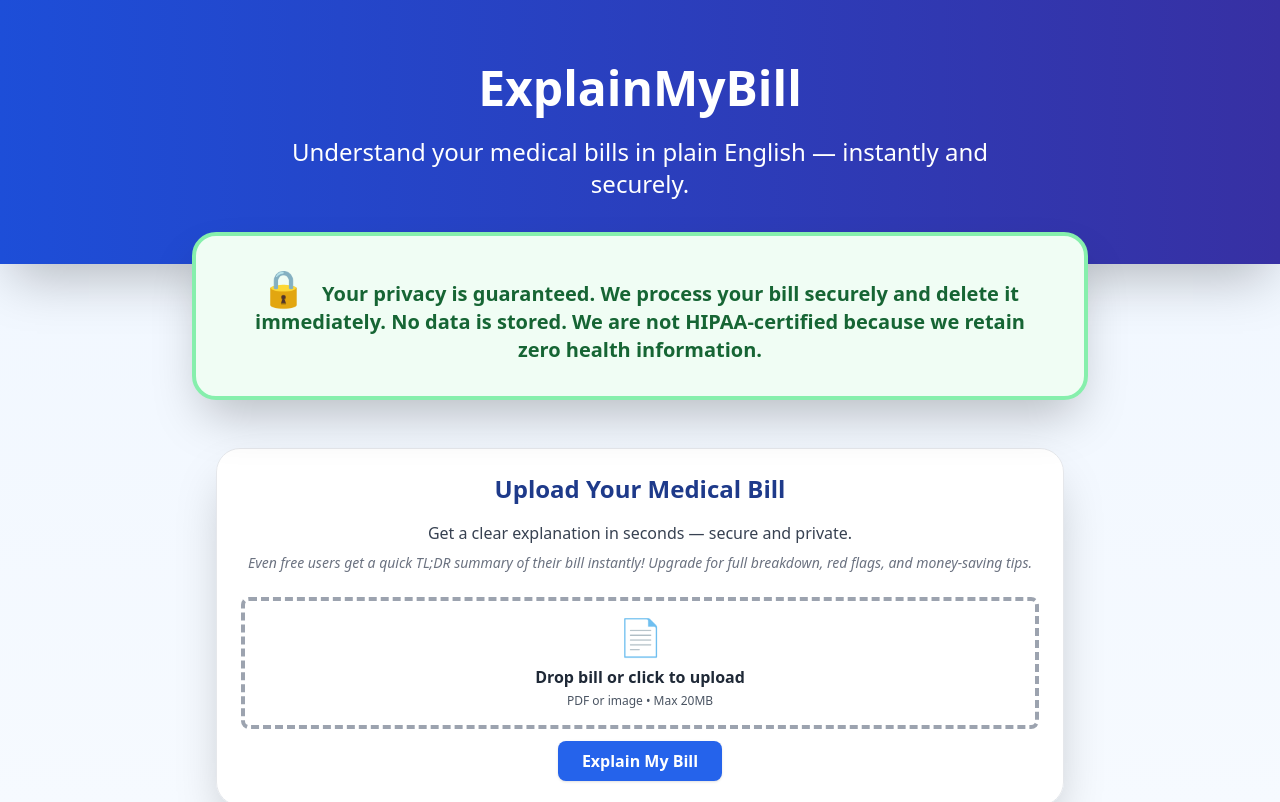
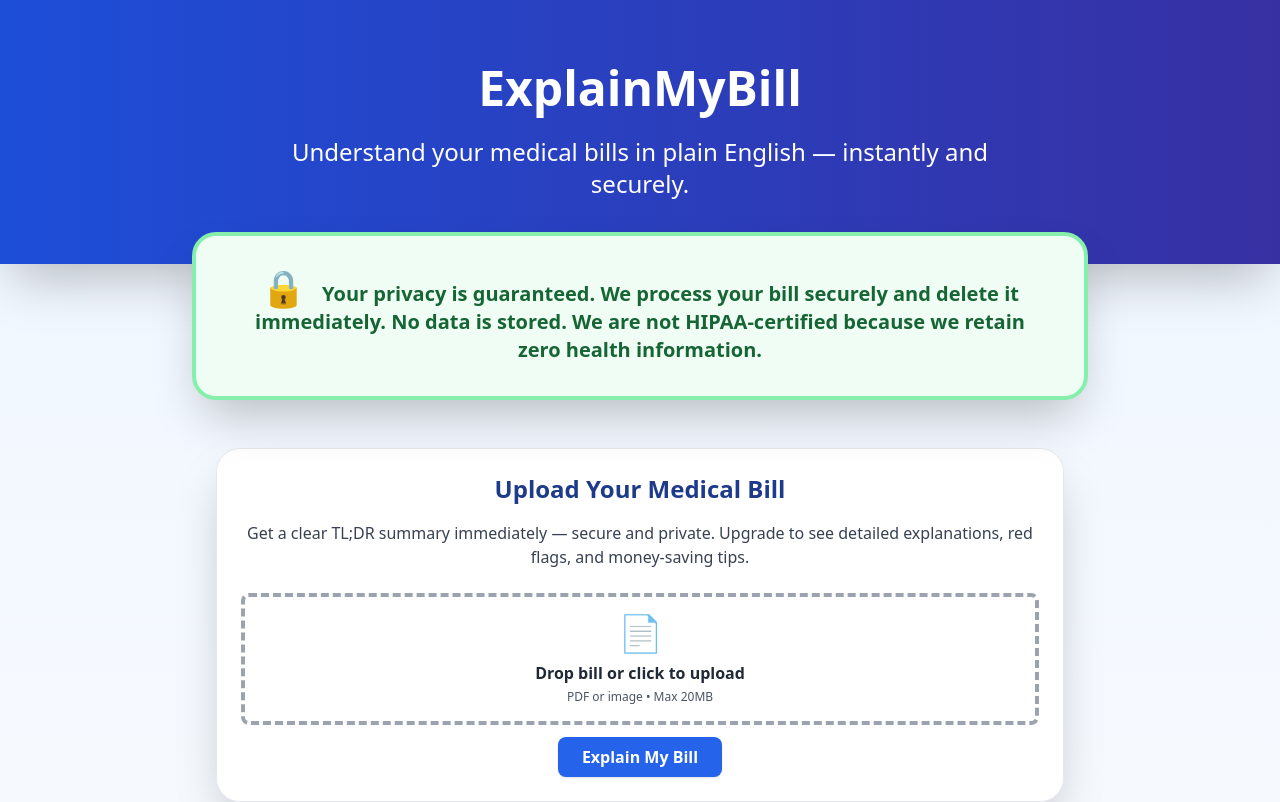
Before and after one commit to kevin-phan-25/explain-my-bill-frontend, a React (Create React App) app in the folder frontend/: page / in a window 1280 px wide. Shown: the top 802 px of the page. Built offline with nearby package versions, Linux system fonts and the light colour scheme.

Commit message:
Update App.js

```diff
--- a/frontend/src/App.js
+++ b/frontend/src/App.js
@@ -17,6 +17,7 @@ function App() {
     const isDev = window.location.hostname === 'localhost' ||
                   window.location.hostname.includes('onrender.com');
 
+    // Auto-unlock for dev
     if (isDev) {
       data.isPaid = true;
       setShowUpgrade(false);
@@ -47,7 +48,7 @@ function App() {
     e.preventDefault();
     setLoading(true);
     setTimeout(() => {
-      let sampleData = {}; // ... keep all sample bill logic as you already defined
+      let sampleData = {}; // Keep your existing sample bill logic
       handleResult(sampleData);
       setLoading(false);
     }, 1500);
@@ -76,17 +77,11 @@ function App() {
         </div>
       </div>
 
-      {/* Upload Area */}
       <main id="main-content" className="container mx-auto px-6 py-12 max-w-4xl">
         <div className="glass-card p-6 shadow-2xl">
           <h2 className="text-2xl font-bold text-center text-blue-900 mb-4">Upload Your Medical Bill</h2>
-          <p className="text-base text-center text-gray-700 mb-2">
-            Get a clear explanation in seconds — secure and private.
-          </p>
-
-          {/* ✅ Micro-copy promoting free TL;DR */}
-          <p className="text-sm text-center text-gray-500 mb-6 italic">
-            Even free users get a quick TL;DR summary of their bill instantly! Upgrade for full breakdown, red flags, and money-saving tips.
+          <p className="text-base text-center text-gray-700 mb-6">
+            Get a clear TL;DR summary immediately — secure and private. Upgrade to see detailed explanations, red flags, and money-saving tips.
           </p>
 
           <BillUploader onResult={handleResult} onLoading={setLoading} />
```
